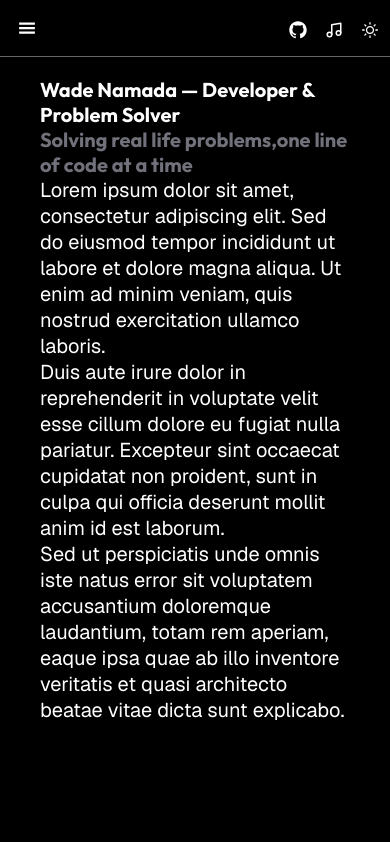
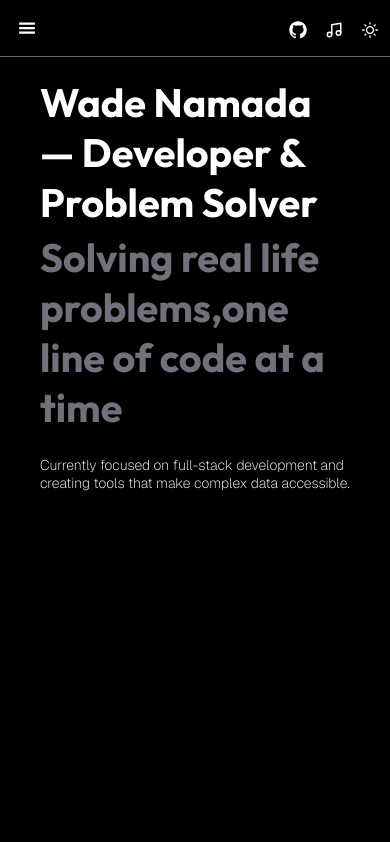
Before and after one commit to wade00000/My-Portfolio, a React (Vite) app: page /intro in a window 390 px wide. Shown: the top 842 px of the page. Built offline with nearby package versions, Linux system fonts and the light colour scheme.

Commit message:
style: font change

```diff
--- a/src/App.css
+++ b/src/App.css
@@ -177,6 +177,21 @@ section {
   scroll-margin-top: 60px;
   padding-left: 15px;
   padding-top:33px;
+  gap:100px;
+}
+
+section h1 {
+  margin-bottom: 0.3rem; /* Small gap between h1 headings */
+  font-size: 39.6px;
+}
+
+section h1 + h1 {
+  margin-bottom: 1.5rem; /* Larger gap after second heading (before paragraphs) */
+}
+
+p{
+  font-size: 19.8px;
+  font-weight: 200;
 }
 
 
@@ -425,16 +440,20 @@ a {
   }
 
   /* Typography */
+  p {
+    font-size: 16px; /* Smaller on mobile */
+  }
+
   h1 {
-    font-size: 1.5rem;
+    font-size: 1.75rem; /* ~28px */
   }
 
   h2 {
-    font-size: 1.25rem;
+    font-size: 1.5rem; /* ~24px */
   }
 
-  p {
-    font-size: 1rem;
+  h3 {
+    font-size: 1.25rem; /* ~20px */
   }
 }
 
@@ -469,8 +488,12 @@ a {
     height: 28px;
   }
 
+  p {
+    font-size: 14px; /* Even smaller on small phones */
+  }
+
   h1 {
-    font-size: 1.25rem;
+    font-size: 1.5rem;
   }
 
   .content {
--- a/src/components/Content.jsx
+++ b/src/components/Content.jsx
@@ -71,7 +71,7 @@ function Content(){
             navigate(route,{replace : true}) // replace : true doesnt add to browser history preventing a trigger of scroll logic
           }}
       })},{
-            threshold: 0.5
+            threshold: 0.6
         })
 
         return () => observerRef.current.disconnect()
@@ -90,9 +90,8 @@ return(
   <section ref={observer} id="intro">
     <h1>Wade Namada — Developer & Problem Solver</h1>
     <h1 className="grey">Solving real life problems,one line of code at a time</h1>
-    <p>Lorem ipsum dolor sit amet, consectetur adipiscing elit. Sed do eiusmod tempor incididunt ut labore et dolore magna aliqua. Ut enim ad minim veniam, quis nostrud exercitation ullamco laboris.</p>
-    <p>Duis aute irure dolor in reprehenderit in voluptate velit esse cillum dolore eu fugiat nulla pariatur. Excepteur sint occaecat cupidatat non proident, sunt in culpa qui officia deserunt mollit anim id est laborum.</p>
-    <p>Sed ut perspiciatis unde omnis iste natus error sit voluptatem accusantium doloremque laudantium, totam rem aperiam, eaque ipsa quae ab illo inventore veritatis et quasi architecto beatae vitae dicta sunt explicabo.</p>
+    <p>Currently focused on full-stack development and creating tools that make complex data accessible.</p>
+
   </section>
 
   <section ref={observer} id="aboutme">
--- a/src/index.css
+++ b/src/index.css
@@ -28,7 +28,7 @@ html.dark-mode{
 
   --color-secondary:#9f9fa9;
   --border-color: #666 ;
-  --accent-color:rgb(154, 16, 154);;
+  --accent-color:rgb(180,50,180);;
 
 }
 
@@ -50,7 +50,3 @@ body{
 body, p, section {
   font-family: 'Geist', sans-serif;
 }
-
-p{
-  font-size:20px;
-}
```
